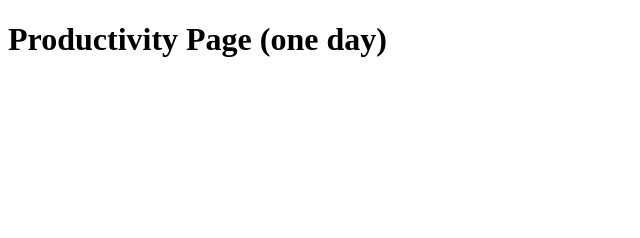
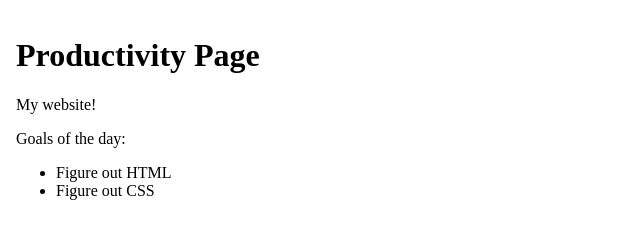
Before and after one commit to moobnt/psychic-fishstick, a plain HTML site: page index.html in a window 1280 px wide. Shown: the whole page, without its empty margins (0-640 px from the left). Drawn offline with Linux system fonts and the light colour scheme.

Commit message:
Added elements

```diff
--- a/index.html
+++ b/index.html
@@ -2,9 +2,18 @@
 
 <html lang="en-US">
     <head>
-        <title>Productivity Page</title>
+        <meta charset="utf-8" />
+        <title>Life Tracker</title>
+        <link href="styles/style.css" rel="stylesheet" type="text/css">
     </head>
+
     <body>
-        <h1>Productivity Page (one day)</h1>
+        <h1>Productivity Page</h1>
+        <p>My website!</p>
+        <p>Goals of the day:</p>
+        <ul>
+            <li>Figure out HTML</li>
+            <li>Figure out CSS</li>
+        </ul>
     </body>
 </html>
```
